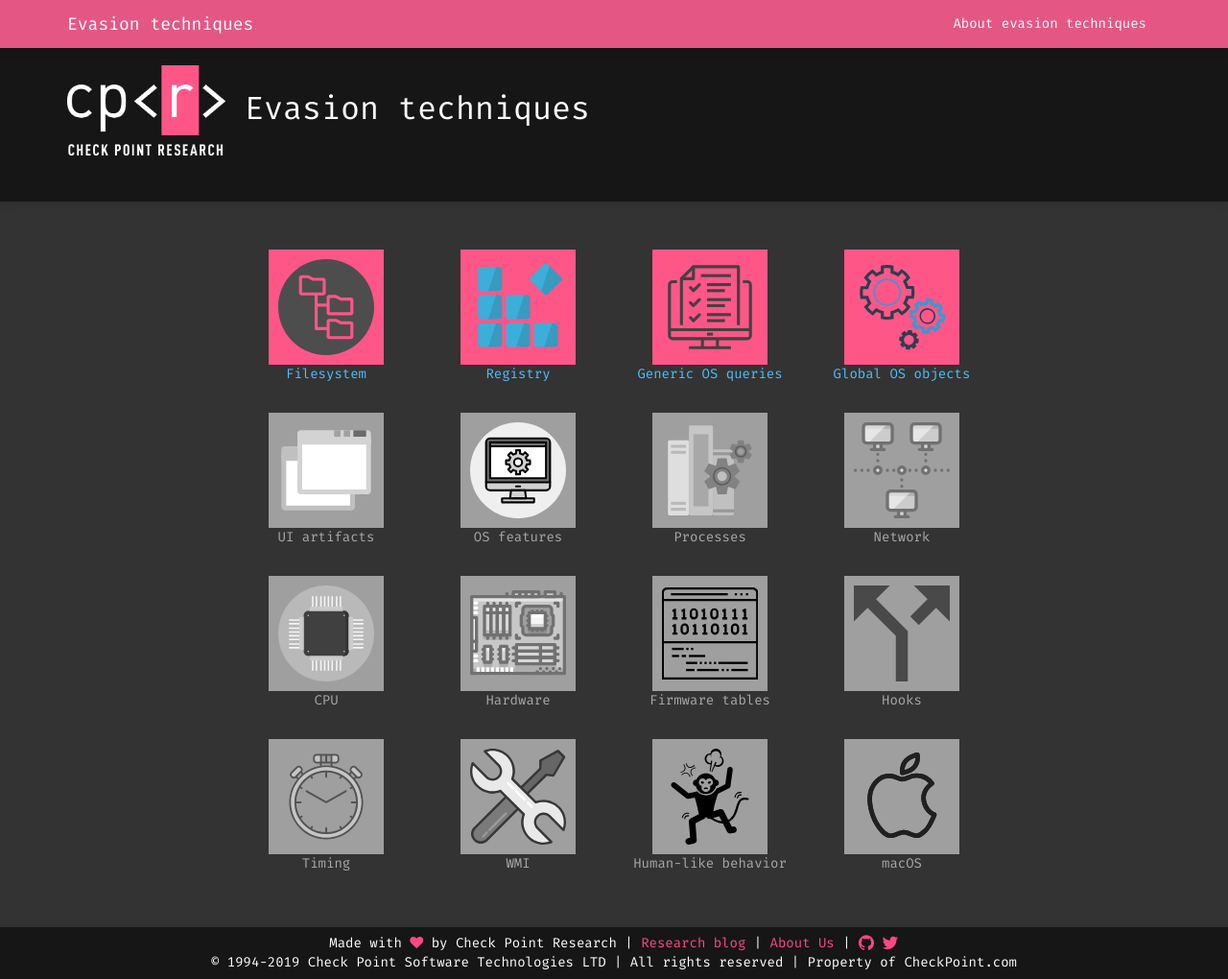
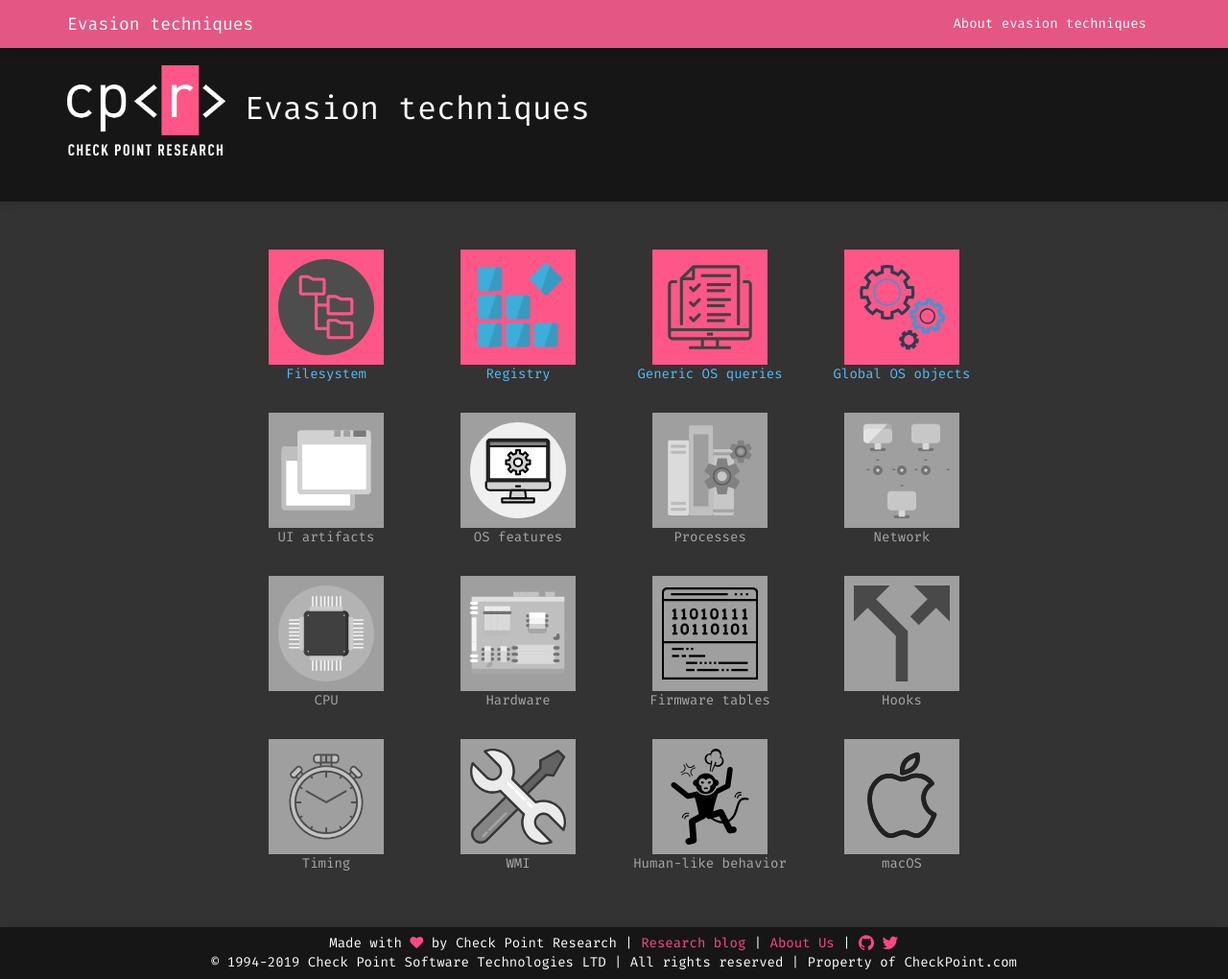
Before and after one commit to CheckPointSW/Evasions, a Jekyll site: the page built from index.html, in a window 1280 px wide and 1020 px high. Shown: the whole window at 96% size. Built offline with Jekyll 4.4.1, drawn with Linux system fonts in a browser that asks for light colours; nearby versions of some CDN libraries; some web fonts are replaced; comment, search, counter and statistics services are not loaded.

Commit message:
Added gray images instead of filters

```diff
--- a/index.html
+++ b/index.html
@@ -76,21 +76,17 @@
     display: inline-flex;
     background-size: 100px 100px;
 }
-
 .inner-img-grey {
     width: 100px;
     height: 100px;
     display: inline-flex;
     background-size: 100px 100px;
-    filter: grayscale(100%);
 }
 
 .grey-text {
   color: darkgrey;
   display: block;
 }
-
-
 
 </style>
 </head>
@@ -162,7 +158,7 @@
     <div>
       <font>
         <span class="outer-img-grey">
-          <span class="inner-img-grey" style='background-image:url("assets/icons/ui-artifacts.svg")' />
+          <span class="inner-img-grey" style='background-image:url("assets/icons/ui-artifacts_gray.svg")' />
         </span>
       </font>
       <font class="grey-text">UI artifacts</font>
@@ -170,7 +166,7 @@
     <div>
       <font>
         <span class="outer-img-grey">
-          <span class="inner-img-grey" style='background-image:url("assets/icons/os-features.svg")' />
+          <span class="inner-img-grey" style='background-image:url("assets/icons/os-features_gray.svg")' />
         </span>
       </font>
       <font class="grey-text">OS features</font>
@@ -178,7 +174,7 @@
     <div>
       <font>
         <span class="outer-img-grey">
-          <span class="inner-img-grey" style='background-image:url("assets/icons/processes.svg")' />
+          <span class="inner-img-grey" style='background-image:url("assets/icons/processes_gray.svg")' />
         </span>
       </font>
       <font class="grey-text">Processes</font>
@@ -186,7 +182,7 @@
     <div>
       <font>
         <span class="outer-img-grey">
-          <span class="inner-img-grey" style='background-image:url("assets/icons/network.svg")' />
+          <span class="inner-img-grey" style='background-image:url("assets/icons/network_gray.svg")' />
         </span>
       </font>
       <font class="grey-text">Network</font>
@@ -197,7 +193,7 @@
     <div>
       <font>
         <span class="outer-img-grey">
-          <span class="inner-img-grey" style='background-image:url("assets/icons/cpu.svg")' />
+          <span class="inner-img-grey" style='background-image:url("assets/icons/cpu_gray.svg")' />
         </span>
       </font>
       <font class="grey-text">CPU</font>
@@ -205,7 +201,7 @@
     <div>
       <font>
         <span class="outer-img-grey">
-          <span class="inner-img-grey" style='background-image:url("assets/icons/hardware.svg")' />
+          <span class="inner-img-grey" style='background-image:url("assets/icons/hardware_gray.svg")' />
         </span>
       </font>
       <font class="grey-text">Hardware</font>
@@ -213,7 +209,7 @@
     <div>
       <font>
         <span class="outer-img-grey">
-          <span class="inner-img-grey" style='background-image:url("assets/icons/firmware-tables.svg")' />
+          <span class="inner-img-grey" style='background-image:url("assets/icons/firmware-tables_gray.svg")' />
         </span>
       </font>
       <font class="grey-text">Firmware tables</font>
@@ -221,7 +217,7 @@
     <div>
       <font>
         <span class="outer-img-grey">
-          <span class="inner-img-grey" style='background-image:url("assets/icons/hooks.svg")' />
+          <span class="inner-img-grey" style='background-image:url("assets/icons/hooks_gray.svg")' />
         </span>
       </font>
       <font class="grey-text">Hooks</font>
@@ -232,7 +228,7 @@
     <div>
       <font>
         <span class="outer-img-grey">
-          <span class="inner-img-grey" style='background-image:url("assets/icons/timing.svg")' />
+          <span class="inner-img-grey" style='background-image:url("assets/icons/timing_gray.svg")' />
         </span>
       </font>
       <font class="grey-text">Timing</font>
@@ -240,7 +236,7 @@
     <div>
       <font>
         <span class="outer-img-grey">
-          <span class="inner-img-grey" style='background-image:url("assets/icons/wmi.svg")' />
+          <span class="inner-img-grey" style='background-image:url("assets/icons/wmi_gray.svg")' />
         </span>
       </font>
       <font class="grey-text">WMI</font>
@@ -248,7 +244,7 @@
     <div>
       <font>
         <span class="outer-img-grey">
-          <span class="inner-img-grey" style='background-image:url("assets/icons/human-like-behavior.svg")' />
+          <span class="inner-img-grey" style='background-image:url("assets/icons/human-like-behavior_gray.svg")' />
         </span>
       </font>
       <font class="grey-text">Human-like behavior</font>
@@ -256,7 +252,7 @@
     <div>
       <font>
         <span class="outer-img-grey">
-          <span class="inner-img-grey" style='background-image:url("assets/icons/mac.svg")' />
+          <span class="inner-img-grey" style='background-image:url("assets/icons/mac_gray.svg")' />
         </span>
       </font>
       <font class="grey-text">macOS</font>
```
Also changed, not shown: assets/icons/cpu_gray.svg (added), assets/icons/filesystem_gray.svg (added), assets/icons/firmware-tables_gray.svg (added), assets/icons/generic-os-queries_gray.svg (added), assets/icons/global-os-objects_gray.svg (added), assets/icons/hardware_gray.svg (added), assets/icons/hooks_gray.svg (added), assets/icons/human-like-behavior_gray.svg (added), assets/icons/mac_gray.svg (added), assets/icons/network_gray.svg (added), assets/icons/os-features_gray.svg (added), assets/icons/processes_gray.svg (added), assets/icons/registry_gray.svg (added), assets/icons/timing_gray.svg (added), 2 more files.
